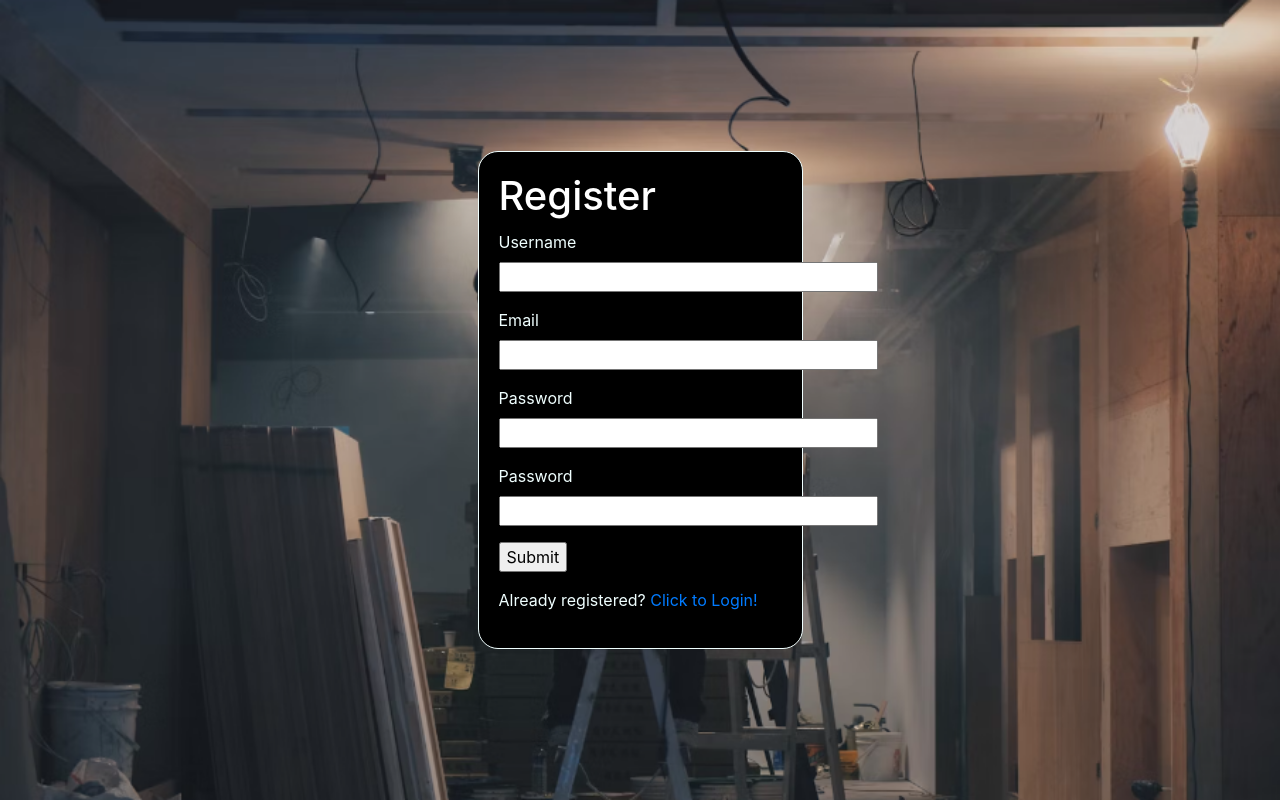
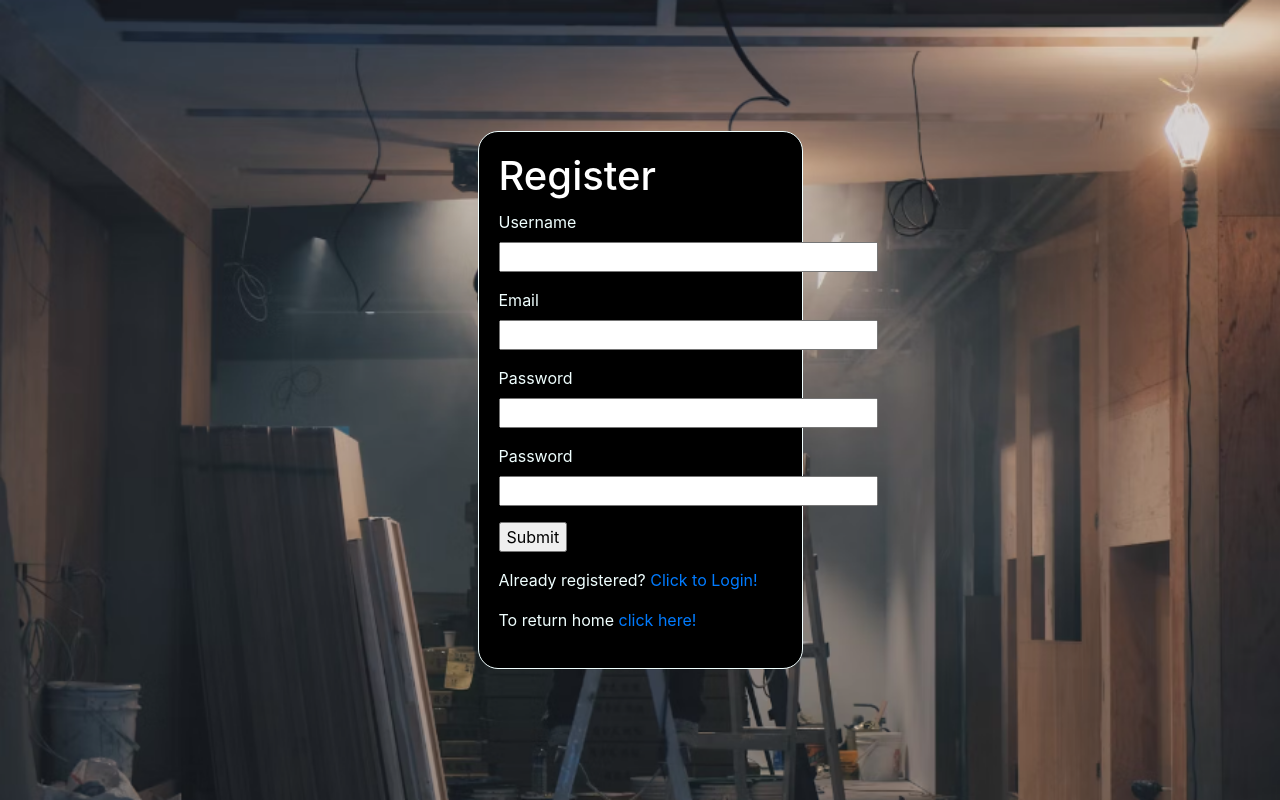
Before and after one commit to JC3009/CITS3403-Project, a Python web app: template Website/app/templates/register.html in a window 1280 px wide. Run offline with Jinja, Linux system fonts and the light colour scheme; the template is opened without the code that fills it, so the values that code supplies are empty, except form fields; form fields are guessed from the names that the template uses.

Commit message:
Added navigation QOL changes all pages now include a link to return to the homepage

```diff
--- a/Website/app/templates/login.html
+++ b/Website/app/templates/login.html
@@ -39,6 +39,7 @@
                 <p>{{ form.submit() }}</p>
 
             <p>New User? <a href="{{ url_for('register') }}">Click to Register!</a></p>
+            <p>To return home <a href="{{ url_for('home') }}">click here!</a></p>
             </form>
         </div>
     </div>
--- a/Website/app/templates/posting_request.html
+++ b/Website/app/templates/posting_request.html
@@ -99,6 +99,7 @@
       <div id="createPostContainer">
         {{ form.submit() }}
       </div>
+      <p>To return home <a href="{{ url_for('home') }}">click here!</a></p>
     </form>
       </div>
     </div>
--- a/Website/app/templates/register.html
+++ b/Website/app/templates/register.html
@@ -53,6 +53,7 @@
                 <p>{{ form.submit() }}</p>
 
             <p>Already registered? <a href="{{ url_for('login') }}">Click to Login!</a></p>
+            <p>To return home <a href="{{ url_for('home') }}">click here!</a></p>
             </form>
         </div>
     </div>
--- a/Website/app/templates/tradie_register.html
+++ b/Website/app/templates/tradie_register.html
@@ -44,6 +44,7 @@
                     {% endfor %}
                 </p>
                 <p>{{ form.submit() }}</p>
+                <p>To return home <a href="{{ url_for('home') }}">click here!</a></p>
             </form>
         </div>
     </div>
```
